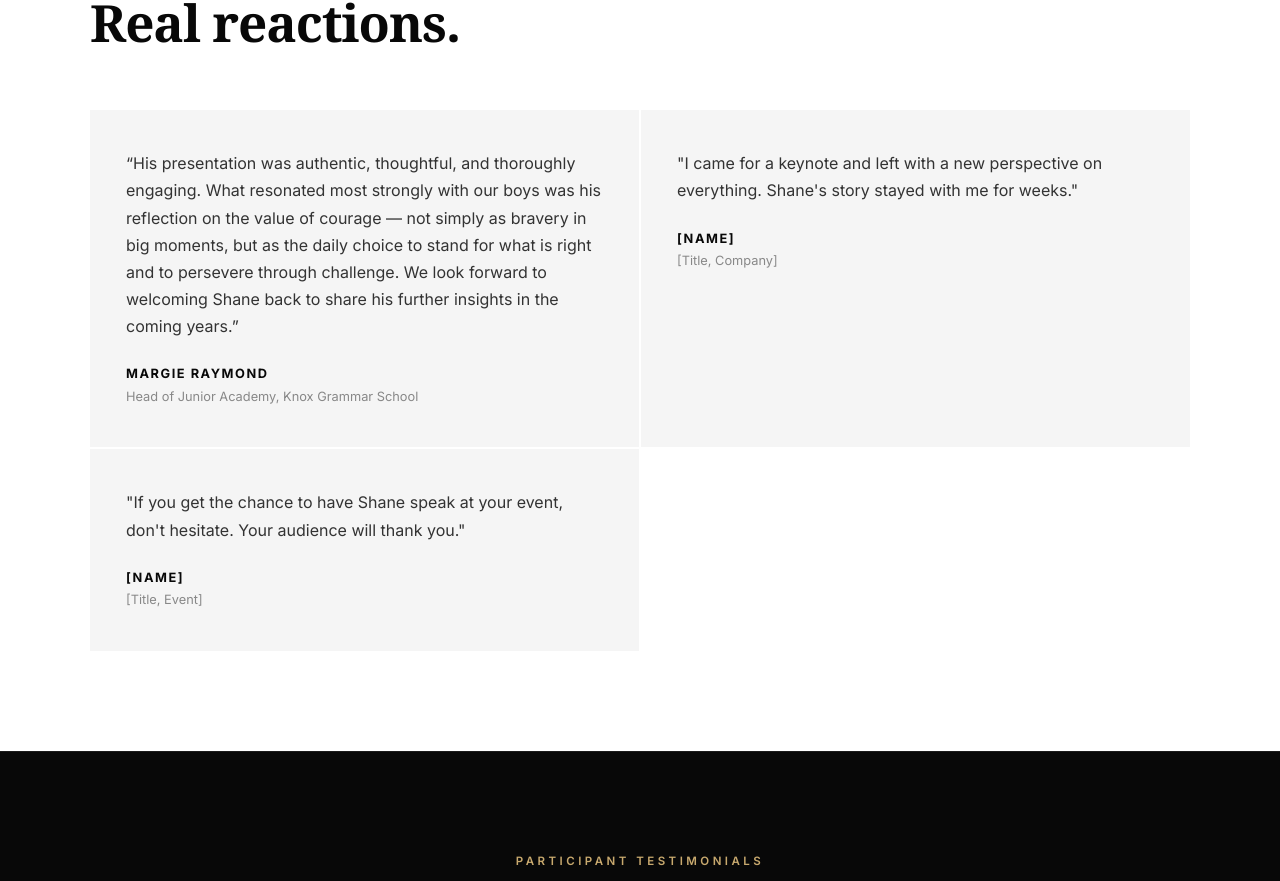
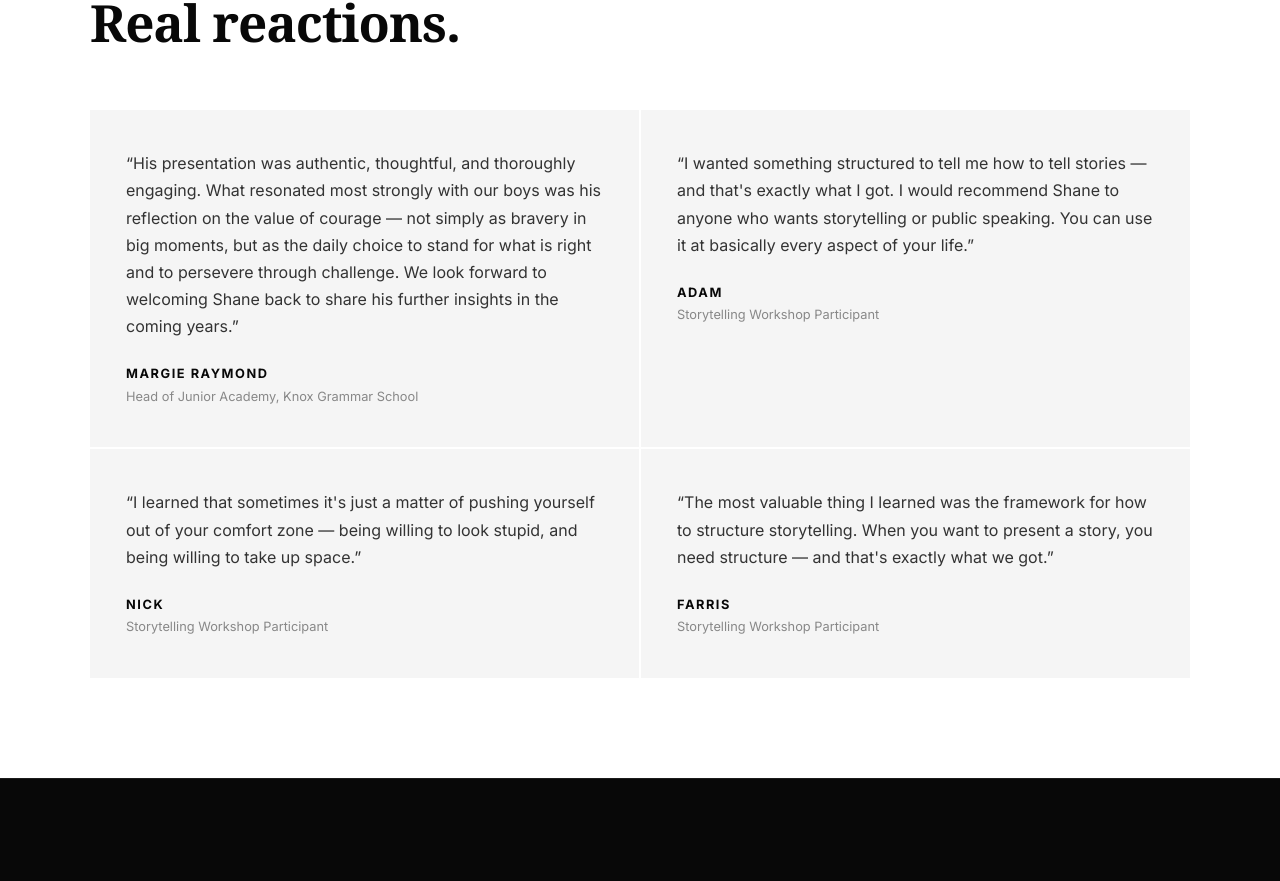
Before and after one commit to shanexyeah/shaneting-website, a Next.js app: page / in a window 1280 px wide. Shown: the part 4869-5750 px from the top of the page. Built offline with nearby package versions, Linux system fonts and the light colour scheme; a web font is replaced by a local one.

Commit message:
Add real workshop testimonials to homepage

```diff
--- a/app/page.jsx
+++ b/app/page.jsx
@@ -176,19 +176,31 @@ export default function Home() {
             </div>
             <div className="testimonial">
               <p>
-                "I came for a keynote and left with a new perspective on
-                everything. Shane's story stayed with me for weeks."
+                &ldquo;I wanted something structured to tell me how to tell stories
+                &mdash; and that&apos;s exactly what I got. I would recommend Shane to
+                anyone who wants storytelling or public speaking. You can use
+                it at basically every aspect of your life.&rdquo;
               </p>
-              <div className="testimonial-name">[Name]</div>
-              <div className="testimonial-role">[Title, Company]</div>
+              <div className="testimonial-name">Adam</div>
+              <div className="testimonial-role">Storytelling Workshop Participant</div>
             </div>
             <div className="testimonial">
               <p>
-                "If you get the chance to have Shane speak at your event,
-                don't hesitate. Your audience will thank you."
+                &ldquo;I learned that sometimes it&apos;s just a matter of pushing
+                yourself out of your comfort zone &mdash; being willing to look
+                stupid, and being willing to take up space.&rdquo;
               </p>
-              <div className="testimonial-name">[Name]</div>
-              <div className="testimonial-role">[Title, Event]</div>
+              <div className="testimonial-name">Nick</div>
+              <div className="testimonial-role">Storytelling Workshop Participant</div>
+            </div>
+            <div className="testimonial">
+              <p>
+                &ldquo;The most valuable thing I learned was the framework for how
+                to structure storytelling. When you want to present a story,
+                you need structure &mdash; and that&apos;s exactly what we got.&rdquo;
+              </p>
+              <div className="testimonial-name">Farris</div>
+              <div className="testimonial-role">Storytelling Workshop Participant</div>
             </div>
           </div>
         </div>
```
